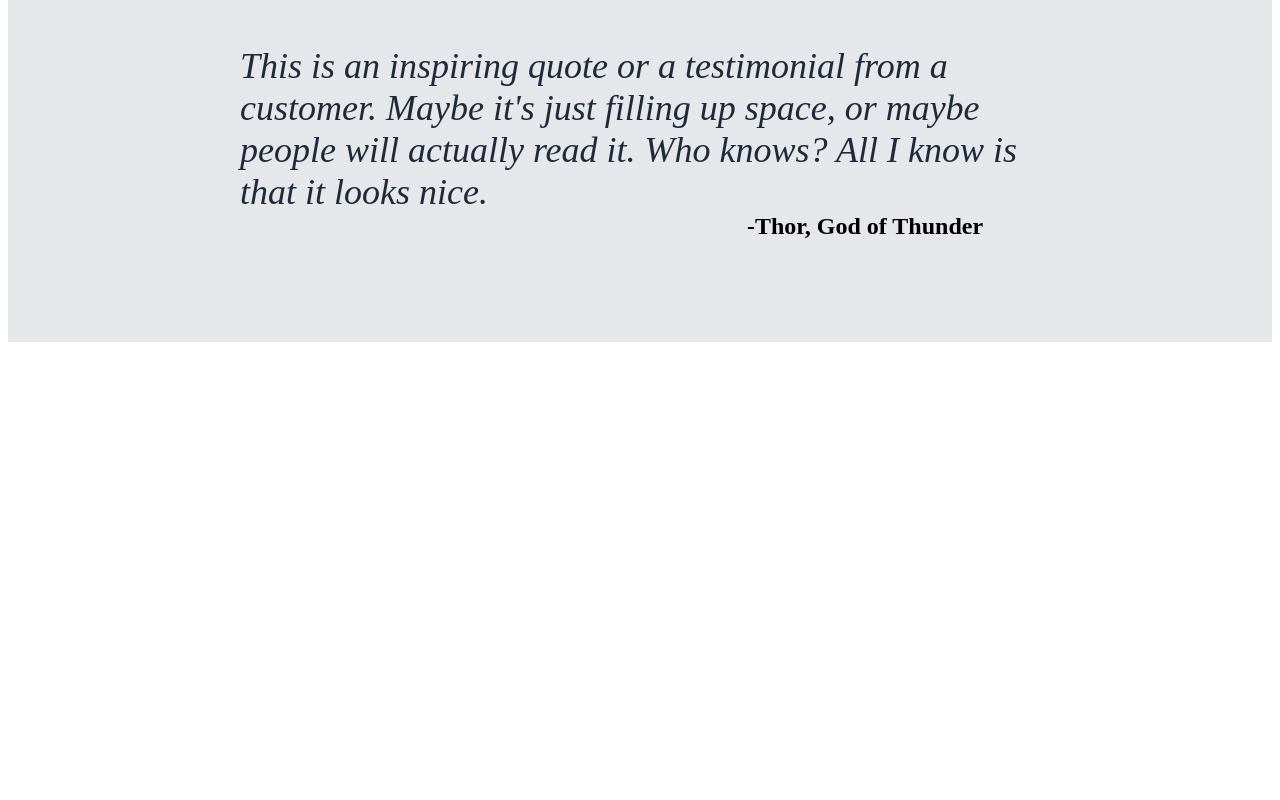
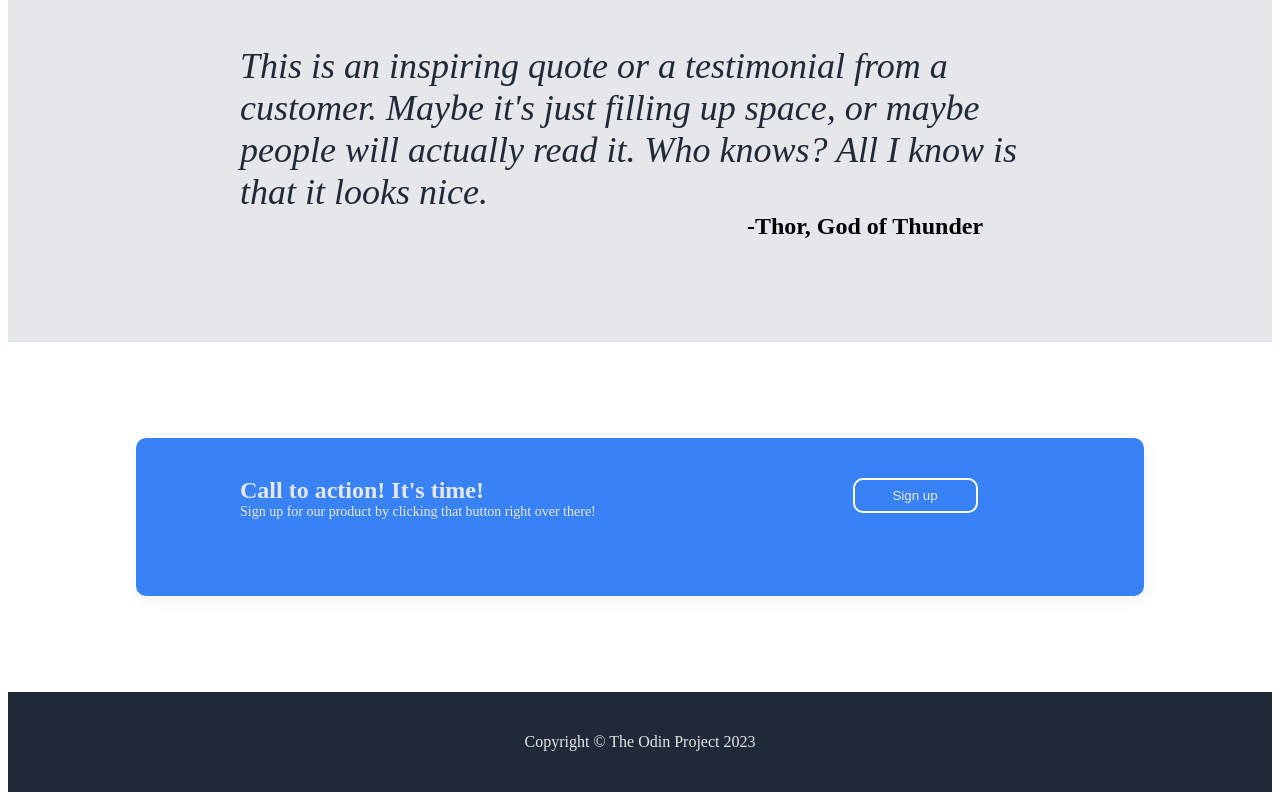
Before and after one commit to HassyMedia/topLandingPage, a plain HTML site: page index.html in a window 1280 px wide. Shown: the part 1171-1971 px from the top of the page. Before the commit the page ends 1521 px from the top, so only its background shows below. Drawn offline with Linux system fonts and the light colour scheme.

Commit message:
Layout and styles for call to action and footer sections

```diff
--- a/index.html
+++ b/index.html
@@ -44,5 +44,15 @@
             <div class="quote-one">This is an inspiring quote or a testimonial from a customer. Maybe it's just filling up space, or maybe people will actually read it. Who knows? All I know is that it looks nice.</div>
             <div class="credit">-Thor, God of Thunder</div>
         </div>
+        <div class="action">
+            <div class="action-container">
+                <div class="action-title">Call to action! It's time!</div>
+                <div class="action-sub">Sign up for our product by clicking that button right over there!</div>
+                <div class="action-button"><button>Sign up</button></div>
+            </div>
+        </div>
+        <div class="footer">
+            <div class="footer-text">Copyright © The Odin Project 2023</div>
+        </div>
     </body>
 </html>
--- a/styles.css
+++ b/styles.css
@@ -159,3 +159,71 @@ button {
     font-size: 24px;
     font-weight: 600;
 }
+
+.action {
+    display: flex;
+    flex-direction: column;
+    justify-content: center;
+    align-items: center;
+    height: 350px;
+}
+
+.action-container {
+
+    border: 4px solid #3882f6;
+    box-shadow: 2px 4px 16px rgba(0,0,0,.06);
+    background-color: #3882f6;
+    border-radius: 10px;
+    width: 1000px;
+    height: 150px;
+
+}
+
+.action-title {
+    margin-left: 100px;
+    margin-top: 35px;
+    font-size: 24px;
+    font-weight: 700;
+    color: #e5e7eb;
+    display: flex;
+    align-items: center;
+    width: 300px;
+
+}
+
+.action-sub {
+    margin-left: 100px;
+    font-size: 14px;
+    color: #e5e7eb;
+    display: flex;
+    width: 400px;
+}
+
+
+
+.action-button {
+    display: flex;
+    justify-content: center;
+    border-radius: 10px;
+    margin-left: 550px;
+    margin-top: -50px;
+
+
+}
+
+.action-button button {
+    border: 2px solid white;
+
+}
+
+.footer {
+    height: 100px;
+    background-color: #1f2937;
+    display: flex;
+    justify-content: center;
+    align-items: center;
+}
+
+.footer-text {
+    color: #e5e7eb;
+}
```
